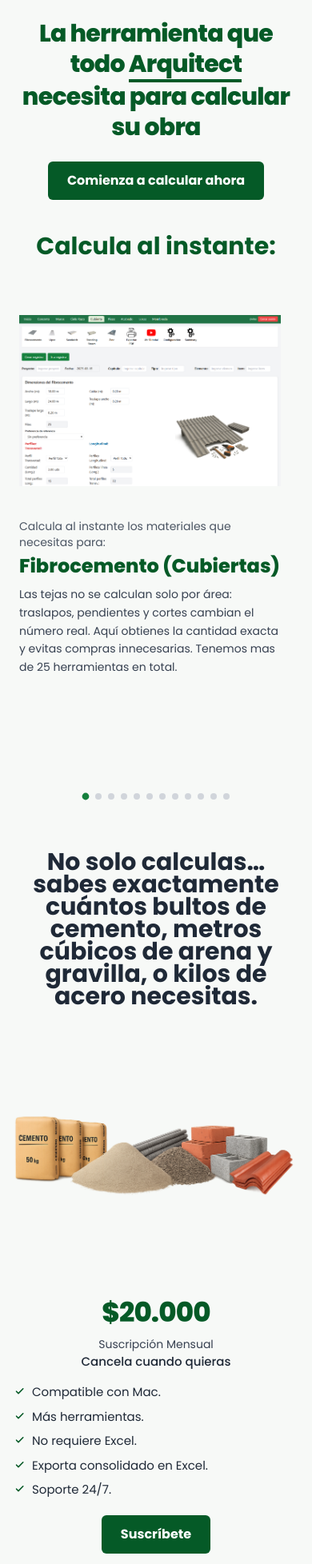
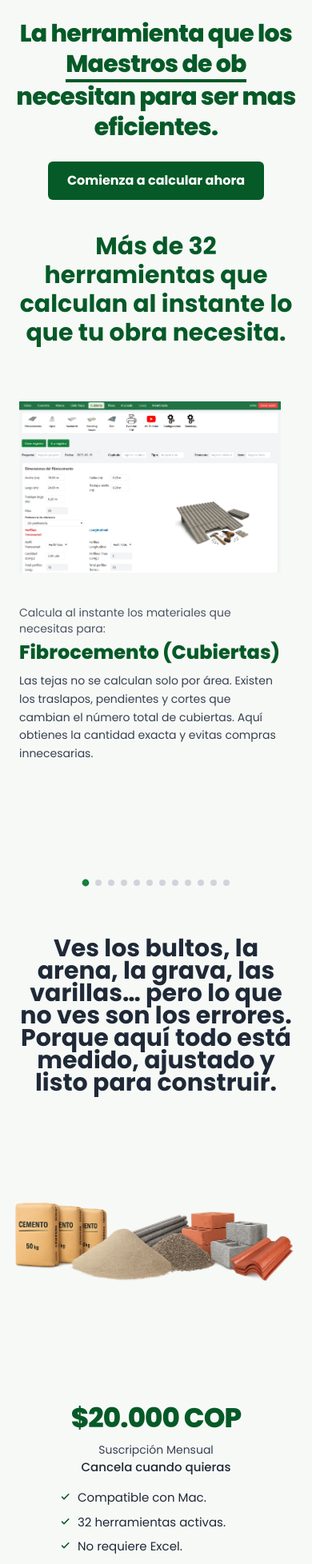
Before and after one commit to CivilesPro/landing, a React (Vite) app: page / in a window 390 px wide. Shown: the part 40-1996 px from the top of the page at 80% size. Built offline with nearby package versions, Linux system fonts and the light colour scheme.

Commit message:
Ajustes en landing

```diff
--- a/src/Landing.jsx
+++ b/src/Landing.jsx
@@ -8,82 +8,93 @@ import {
 } from "framer-motion";
 
 const PRIMARY = "#055a27";
-const ROLES = ["Ingeniero", "Arquitecto", "Maestro de obra"];
+const ROLES = ["Ingenieros", "Arquitectos", "Maestros de obra"];
 
-/** Tarjetas: imagen + título + texto persuasivo por herramienta */
+/** Imágenes en public/img/*.png (sin slash inicial; se concatena BASE_URL) */
 const CARDS = [
   {
     key: "fibrocemento",
     title: "Fibrocemento (Cubiertas)",
     img: "img/fibrocemento.png",
     desc:
-      "Las tejas no se calculan solo por área: traslapos, pendientes y cortes cambian el número real. Aquí obtienes la cantidad exacta y evitas compras innecesarias. Tenemos mas de 25 herramientas en total.",
+      "Las tejas no se calculan solo por área. Existen los traslapos, pendientes y cortes que cambian el número total de cubiertas. Aquí obtienes la cantidad exacta y evitas compras innecesarias. ",
   },
   {
     key: "ceramica",
     title: "Cerámica (Pisos)",
     img: "img/ceramica.png",
-    desc:"El rendimiento varía por formato, patrón y desperdicios de corte. Te entregamos cajas y adhesivo precisos para cotizar o instalar sin sorpresas.",
+    desc:
+      "El rendimiento varía por formato, patrón y desperdicios de corte. Te entregamos cajas y adhesivo precisos para cotizar o instalar sin sorpresas.",
   },
   {
     key: "bordillos",
     title: "Bordillos",
     img: "img/bordillos.png",
-    desc:"Los bordillos no solo se calculan en metros lineales. El anclaje, el desperdicio y las piezas especiales complican el cálculo. Esta herramienta te da un resultado preciso para tu presupuesto y ejecución.",
+    desc:
+      "Los bordillos no solo se calculan en metros lineales. El anclaje, el desperdicio y las piezas especiales complican el cálculo. Esta herramienta te da un resultado preciso para tu presupuesto y ejecución.",
   },
   {
     key: "cielorazoendrywall",
     title: "Cielo raso y Drywall",
     img: "img/cielorazoendrywall.png",
-    desc:"Hacer un cielo raso en drywall requiere mucho más que calcular el área. Tambien se trata de perfiles, placas, tornillos y masilla cambian según el diseño.",
+    desc:
+      "Hacer un cielo raso en drywall requiere mucho más que calcular el área. Tambien se trata de perfiles, placas, tornillos y masilla cambian según el diseño.",
   },
   {
     key: "marmol",
     title: "Mármol (Pisos)",
     img: "img/marmol.png",
-    desc:"El mármol no admite errores: un corte mal calculado puede arruinar una pieza costosa. Nuestra herramienta calcula el área, cortes y sobrantes exactos, asegurando un presupuesto realista y sin sorpresas",
+    desc:
+      "El mármol no admite errores: un corte mal calculado puede arruinar una pieza costosa. Nuestra herramienta calcula el área, cortes y sobrantes exactos, asegurando un presupuesto realista y sin sorpresas",
   },
   {
     key: "yeso",
     title: "Yeso (Acabados)",
     img: "img/yeso.png",
-    desc:"Rendimiento por sustrato, número de manos y desperdicio afectan las cantidades. Obtén litros/sacos exactos y optimiza compra y tiempos.",
+    desc:
+      "Rendimiento por sustrato, número de manos y desperdicio afectan las cantidades. Obtén litros/sacos exactos y optimiza compra y tiempos.",
   },
   {
     key: "steeldeck",
     title: "SteelDeck / Losacero",
     img: "img/steeldeck.png",
-    desc:"La losa colaborante depende de traslapos, espesores y capacidad de lámina. Procesamos todo y te entregamos concreto, acero y accesorios precisos.",
+    desc:
+      "La losa colaborante depende de traslapos, espesores y capacidad de lámina. Procesamos todo y te entregamos concreto, acero y accesorios precisos.",
   },
   {
     key: "pintura",
     title: "Pintura (Acabados)",
     img: "img/pintura.png",
-    desc:"No es alto × ancho: rendimiento por galón, manos y tipo de superficie cambian el cálculo. Te damos litros exactos y evitas sobrecostos.",
+    desc:
+      "No es alto × ancho: rendimiento por galón, manos y tipo de superficie cambian el cálculo. Te damos litros exactos y evitas sobrecostos.",
   },
   {
     key: "granito",
     title: "Granito (Pisos)",
     img: "img/granito.png",
-    desc:"Piezas especiales y cortes milimétricos afectan el pedido. Calculamos cantidades reales para reducir sobrantes costosos o faltantes.",
+    desc:
+      "Piezas especiales y cortes milimétricos afectan el pedido. Calculamos cantidades reales para reducir sobrantes costosos o faltantes.",
   },
   {
     key: "mamposteriaestructural",
     title: "Mampostería estructural",
     img: "img/mamposteriaestructural.png",
-    desc:"Bloques, mortero, refuerzos y concretos de amarre. Centraliza el cálculo y controla desperdicios en una sola salida lista para presupuesto.",
+    desc:
+      "Bloques, mortero, refuerzos y concretos de amarre. Centraliza el cálculo y controla desperdicios en una sola salida lista para presupuesto.",
   },
   {
     key: "pavimentorigido",
     title: "Pavimento rígido",
     img: "img/pavimentorigido.png",
-    desc:"Calcular un pavimento rígido a mano no es solo multiplicar ancho × largo × espesor. También hay que considerar la dosificación exacta, desperdicios, acero y cortes. Un error de pocos milímetros en el cálculo puede significar pérdida de dinero y retrasos en obra. Esta herramienta procesa todo en segundos, con precisión milimétrica, y te entrega una lista completa de materiales lista para comprar o incluir en tu presupuesto.",
+    desc:
+      "Calcular un pavimento rígido a mano no es solo multiplicar ancho × largo × espesor. También hay que considerar la dosificación exacta, desperdicios, acero y cortes. Un error de pocos milímetros en el cálculo puede significar pérdida de dinero y retrasos en obra. Esta herramienta procesa todo en segundos, con precisión milimétrica, y te entrega una lista completa de materiales lista para comprar o incluir en tu presupuesto.",
   },
   {
     key: "consolidado",
-    title: "Crea un Registro",
+    title: "Crear un Presupuesto",
     img: "img/consolidado.png",
-    desc:"Una vez tengas los cálculos listos, crea un consolidado de obra para organizar y acceder a todos tus resultados en un solo lugar. Así podrás estimar tu presupuesto de manera más precisa y tomar decisiones con datos claros.",
+    desc:
+      "Una vez tengas los cálculos listos, crea un consolidado de obra para organizar y acceder a todos tus resultados en un solo lugar. Así podrás estimar tu presupuesto de manera más precisa y tomar decisiones con datos claros.",
   },
 ];
 
@@ -108,7 +119,7 @@ function useTypewriter(words) {
               setIndex((index + 1) % words.length);
             }
           }, 100);
-        }, 1500);
+        }, 150);
       }
     }, 100);
     return () => clearInterval(typing);
@@ -154,12 +165,12 @@ function Hero() {
         style={{ color: PRIMARY }}
       >
         <span className="block">
-          La herramienta que todo{" "}
+          La herramienta que los {" "}
           <span className="inline-block border-b-4" style={{ borderColor: PRIMARY }}>
             {typed || "\u00A0"}
           </span>
         </span>
-        <span className="block">necesita para calcular su obra</span>
+        <span className="block">necesitan para ser mas eficientes.</span>
       </h1>
 
       <a
@@ -212,12 +223,14 @@ function CardSticky({ index, total, img, title, desc, scrollYProgress }) {
           </div>
           {/* Texto */}
           <div className="lg:col-span-5 px-2 lg:px-6">
-            <h4 className="text-sm lg:text-base text-gray-600">Lista de materiales que necesitas para:</h4>
+            <h4 className="text-sm lg:text-base text-gray-600">
+              Lista de materiales que necesitas para:
+            </h4>
             <h3 className="text-2xl lg:text-4xl font-extrabold mt-2" style={{ color: PRIMARY }}>
               {title}
             </h3>
             {desc && (
-              <p className="mt-3 text-sm lg:text-base text-gray-700 leading-relaxed">
+              <p className="mt-2 text-sm text-gray-700 text-[15px] leading-relaxed max-w-[520px]">
                 {desc}
               </p>
             )}
@@ -313,14 +326,15 @@ function CardsMobile() {
                   className="max-h-full max-w-full object-contain"
                 />
               </div>
-              <div className="mt-3">
-                <h4 className="text-sm text-gray-600">Calcula al instante los materiales que necesitas para:</h4>
+              <div className="mt-3 max-w-[520px]">
+                <h4 className="text-sm text-gray-600">
+                  Calcula al instante los materiales que necesitas para:
+                </h4>
                 <h3 className="text-2xl font-extrabold mt-1" style={{ color: PRIMARY }}>
                   {c.title}
-
                 </h3>
                 {c.desc && (
-                  <p className="mt-2 text-sm text-gray-700 text-[15px] leading-relaxed ">
+                  <p className="mt-2 text-sm text-gray-700 text-[15px] leading-relaxed">
                     {c.desc}
                   </p>
                 )}
@@ -351,7 +365,7 @@ function CardsWow() {
   return (
     <Section className="mt-10 px-4 lg:px-8">
       <h2 className="text-3xl font-bold mb-8 text-center" style={{ color: PRIMARY }}>
-        Calcula al instante:
+        Más de 32 herramientas que calculan al instante lo que tu obra necesita.
       </h2>
       {isMobile ? <CardsMobile /> : <CardsDesktop />}
     </Section>
@@ -388,8 +402,7 @@ function MaterialsAndPricing() {
       {/* Texto superior */}
       <div className="max-w-3xl mx-auto text-center">
         <p className="text-3xl font-bold leading-7 text-gray-800">
-          No solo calculas… sabes exactamente cuántos bultos de cemento, metros cúbicos de arena y gravilla, o
-          kilos de acero necesitas.
+          Ves los bultos, la arena, la grava, las varillas… pero lo que no ves son los errores. Porque aquí todo está medido, ajustado y listo para construir.
         </p>
       </div>
 
@@ -402,72 +415,69 @@ function MaterialsAndPricing() {
         />
       </div>
 
-      {/* PRECIOS centrados y balanceados */}
-      <div className="relative mt-8 max-w-5xl mx-auto grid md:grid-cols-2 gap-10">
-        {/* Separador vertical solo en desktop (absoluto, no afecta el grid) */}
+      {/* Separador absoluto (sin tocar diseño de precios) */}
+      <div className="relative mt-8  max-w-5xl mx-auto grid md:grid-cols-2 gap-10">
         <div
           className="hidden md:block absolute inset-y-0 left-1/2 -translate-x-1/2 w-px bg-gray-300"
           aria-hidden="true"
         />
+      </div>
 
-        {/* Plan Suscripción Mensual */}
-        <div className="text-center md:text-left">
-          <div className="text-[34px] sm:text-[36px] font-extrabold tracking-tight" style={{ color: PRIMARY }}>
-            $20.000
-          </div>
+      {/* PRECIOS (sin cambios) */}
+      <div className="mt-6 mb-10 max-w-3xl mx-auto grid grid-cols-1 sm:grid-cols-2 text-center items-start sm:divide-x sm:divide-gray-300">
+        <div className="flex flex-col items-center sm:px-6">
+          <div className="text-[34px] sm:text-[36px] font-extrabold tracking-tight text-primary">$20.000 COP</div>
           <div className="text-[14px] text-gray-700 mt-1">Suscripción Mensual</div>
           <p className="text-[15px] text-gray-800 font-medium">Cancela cuando quieras</p>
           <ul className="mt-4 space-y-2">
             <CheckLine>Compatible con Mac.</CheckLine>
-            <CheckLine>Más herramientas.</CheckLine>
+            <CheckLine>32 herramientas activas.</CheckLine>
             <CheckLine>No requiere Excel.</CheckLine>
             <CheckLine>Exporta consolidado en Excel.</CheckLine>
-            <CheckLine>Soporte 24/7.</CheckLine>
+            <CheckLine>Soporte 24/7</CheckLine>
           </ul>
-          <div className="mt-5">
           <a
-              href="/suscripcion"
-              className="inline-block px-6 py-3 rounded-md font-semibold text-white"
+            href="/dashboard"
+            className="mt-4 px-6 py-3 rounded-md font-semibold text-white"
             style={{ backgroundColor: PRIMARY }}
           >
             Suscríbete
           </a>
         </div>
-        </div>
 
-        {/* Plan Único pago */}
-        <div className="text-center md:text-left">
-          <div className="text-[34px] sm:text-[36px] font-extrabold tracking-tight" style={{ color: PRIMARY }}>
-            $165.000
-          </div>
+        <div className="flex flex-col items-center mt-6 sm:mt-0 sm:px-6">
+          <div className="text-[34px] sm:text-[36px] font-extrabold tracking-tight text-primary">$165.000 COP</div>
           <div className="text-[14px] text-gray-700 mt-1">Un solo pago</div>
           <ul className="mt-4 space-y-2">
             <CheckLine>Descarga el archivo.</CheckLine>
             <CheckLine>Disponible sin internet.</CheckLine>
+            <CheckLine>25 herramientas activas.</CheckLine>
             <CheckLine>Soporte Preferencial.</CheckLine>
             <CheckLine>Requiere Excel 2024.</CheckLine>
             <CheckLine>Dos licencias.</CheckLine>
           </ul>
-          <div className="mt-5">
           <a
-              href="/comprar"
-              className="inline-block px-6 py-3 rounded-md font-semibold text-white"
+            href="/dashboard"
+            className="mt-4 px-6 py-3 rounded-md font-semibold text-white"
             style={{ backgroundColor: PRIMARY }}
           >
-              Comprar / Descargar
+            Comprar
           </a>
         </div>
       </div>
-      </div>
 
-      {/* Nota final */}
-      <div className="max-w-3xl mx-auto text-center mt-9">
+      <div className="max-w-3xl mx-auto text-center mt-">
         <p className="text-[14px] text-gray-700">
           <span className="font-medium">Ambas incluyen Tutorial.</span> Elige la que prefieras. Sin restricciones.
         </p>
       </div>
-
-      {/* Líneas finales */}
+ <div className="mt-6 flex items-center justify-center">
+        <img
+          src={base + "img/mediosdepago.png"}
+          alt="Materiales (cemento, arena, gravilla, acero, etc.)"
+          className="h-[120px] sm:h-[120px] md:h-[120px] object-contain"
+        />
+      </div>
       <div className="max-w-3xl mx-auto text-center mt-8 space-y-3">
         <p className="text-[15px] text-gray-800 font-semibold">
           Exporta cálculos a PDF organizados por ítem.
@@ -476,6 +486,7 @@ function MaterialsAndPricing() {
           Creación de un consolidado parecido a un presupuesto (con materiales completos).
         </p>
       </div>
+
     </section>
   );
 }
```
Also changed, not shown: public/img/mediosdepago.png (added). Lines whose indentation alone changed are shown as unchanged.
